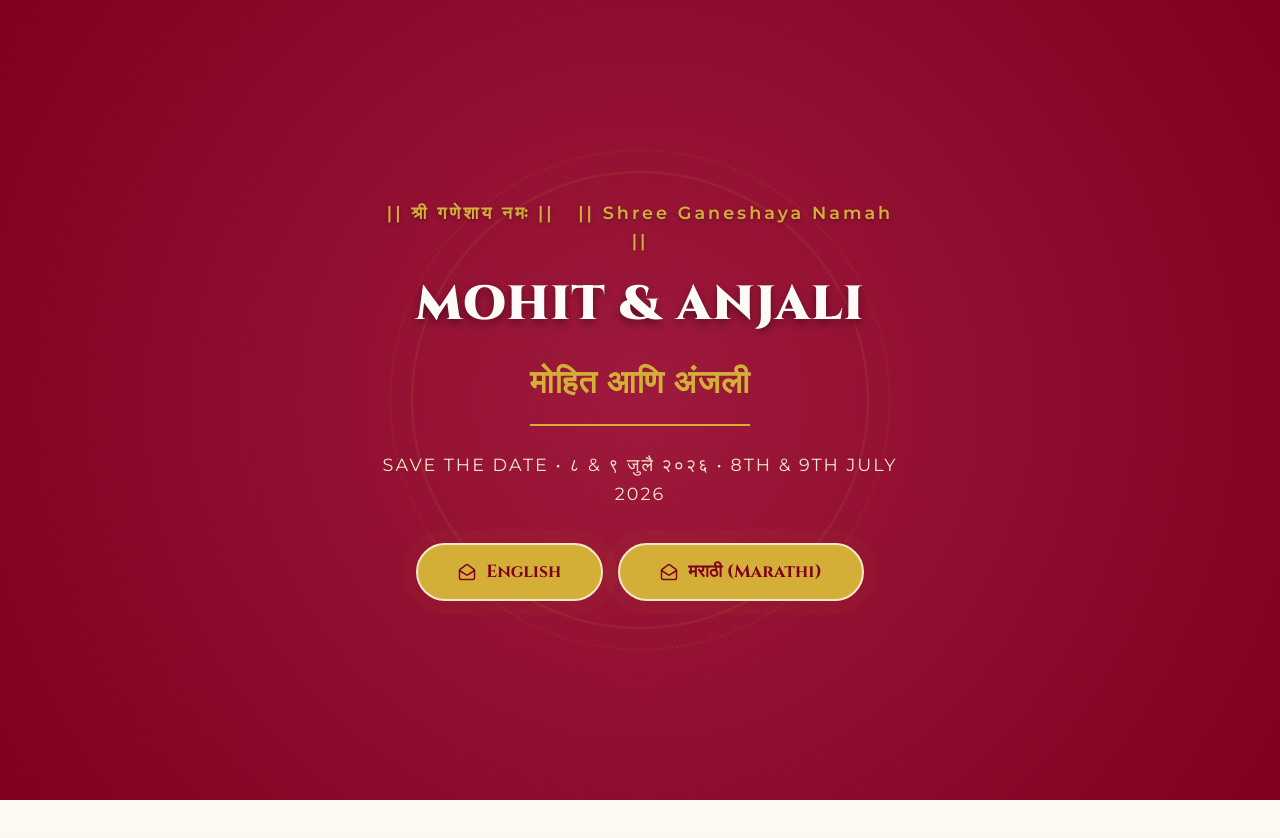
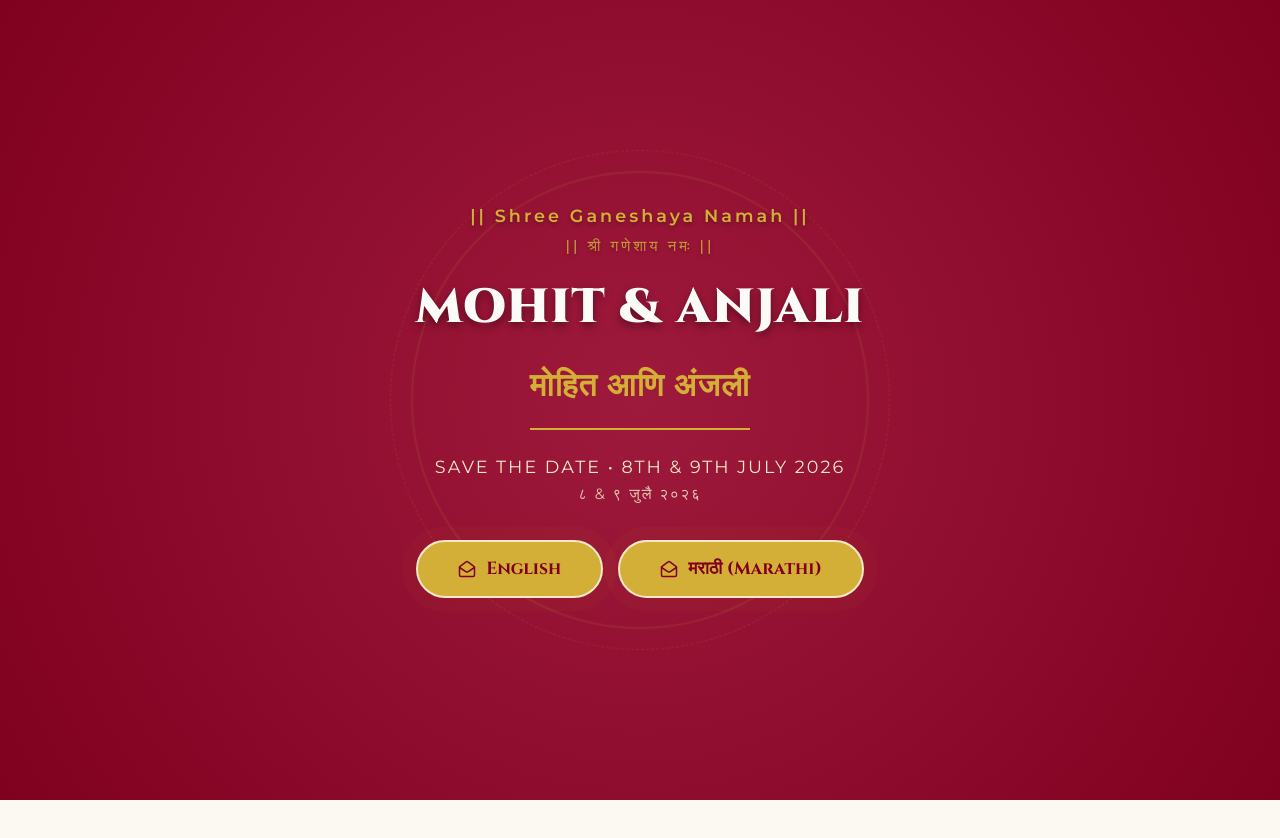
Before and after one commit to sanket-patil09/Mohit-Anjali, a React (Vite) app: page / in a window 1280 px wide. Shown: the top 838 px of the page. Built offline with nearby package versions, Linux system fonts and the light colour scheme; a web font is replaced by a local one.

Commit message:
Reformat Shree Ganeshaya Namah and dates to show English primary and Marathi stacked on a new line

```diff
--- a/src/App.jsx
+++ b/src/App.jsx
@@ -113,10 +113,16 @@ function App() {
       <div className={`invitation-overlay ${isOpen ? 'opened' : ''}`}>
         <div className="overlay-mandala"></div>
         <div className="overlay-content">
-          <div className="shree-ganesh">|| श्री गणेशाय नमः || &nbsp; || Shree Ganeshaya Namah ||</div>
+          <div className="shree-ganesh" style={{ display: 'flex', flexDirection: 'column', alignItems: 'center', gap: '5px' }}>
+            <div>|| Shree Ganeshaya Namah ||</div>
+            <div style={{ fontSize: '0.85em', fontWeight: '500', opacity: 0.85 }}>|| श्री गणेशाय नमः ||</div>
+          </div>
           <h1 className="overlay-names" style={{ borderBottom: 'none', paddingBottom: '0' }}>MOHIT & ANJALI</h1>
           <h2 className="overlay-names-mr" style={{ fontFamily: 'Cinzel, serif', fontSize: '2rem', color: 'var(--gold)', marginBottom: '25px', borderBottom: '2px solid var(--gold)', paddingBottom: '15px' }}>मोहित आणि अंजली</h2>
-          <p className="overlay-invitation-text">Save the Date • ८ & ९ जुलै २०२६ • 8th & 9th July 2026</p>
+          <p className="overlay-invitation-text" style={{ display: 'flex', flexDirection: 'column', alignItems: 'center', gap: '5px', lineHeight: '1.4' }}>
+            <span>Save the Date • 8th & 9th July 2026</span>
+            <span style={{ fontSize: '0.85em', opacity: 0.85, textTransform: 'none' }}>८ & ९ जुलै २०२६</span>
+          </p>
 
           <div className="overlay-buttons" style={{ display: 'flex', gap: '15px', flexWrap: 'wrap', justifyContent: 'center' }}>
             <button className="open-invite-btn" onClick={() => handleOpenInvitation('en')}>
@@ -161,7 +167,12 @@ function App() {
         {/* 1. HERO SECTION */}
         <section className="hero-section">
           <div className="hero-header">
-            <div className="shree-ganesh" style={{ color: 'var(--maroon-light)' }}>{cur.shloka}</div>
+            <div className="shree-ganesh" style={{ color: 'var(--maroon-light)', display: 'flex', flexDirection: 'column', alignItems: 'center', gap: '5px' }}>
+              <div>|| Shree Ganeshaya Namah ||</div>
+              {lang === 'mr' && (
+                <div style={{ fontSize: '0.85em', fontWeight: '500', opacity: 0.85 }}>|| श्री गणेशाय नमः ||</div>
+              )}
+            </div>
             <h1 className="wedding-title" style={{ fontSize: '2.5rem', color: 'var(--maroon)' }}>{cur.title}</h1>
             <p className="invitation-quote">{cur.quote}</p>
           </div>
@@ -175,7 +186,12 @@ function App() {
           </div>
 
           <div className="hero-footer">
-            <div className="hero-date-venue">{lang === 'mr' ? '८ & ९ जुलै २०२६' : '8th & 9th July 2026'}</div>
+            <div className="hero-date-venue" style={{ display: 'flex', flexDirection: 'column', alignItems: 'center', gap: '4px' }}>
+              <span>8th & 9th July 2026</span>
+              {lang === 'mr' && (
+                <span style={{ fontSize: '0.85em', opacity: 0.85 }}>८ & ९ जुलै २०२६</span>
+              )}
+            </div>
             <div className="hero-place">{lang === 'mr' ? 'इन्दू बँक्वेट्स अँड लॉन्स, नाशिक' : 'Indu Banquets & Lawns, Nashik'}</div>
 
             {/* Countdown timer for July 8th, 2026, 5:00 PM (Engagement Ceremony start time) */}
--- a/src/components/EventTimeline.jsx
+++ b/src/components/EventTimeline.jsx
@@ -124,7 +124,14 @@ const EventTimeline = ({ lang = 'en' }) => {
               <img src={event.image} alt={event.title} className="event-card-image" />
             </div>
 
-            <span className="event-date-badge">{event.date}</span>
+            <span className="event-date-badge" style={{ display: 'inline-flex', flexDirection: 'column', alignItems: 'center', gap: '3px' }}>
+              <span>{translations.en.events.find(e => e.id === event.id).date}</span>
+              {lang === 'mr' && (
+                <span style={{ fontSize: '0.85em', opacity: 0.85, fontWeight: '500', textTransform: 'none' }}>
+                  {translations.mr.events.find(e => e.id === event.id).date}
+                </span>
+              )}
+            </span>
             <h3 className="event-title">{event.title}</h3>
 
             <div className="event-detail-item">
```
